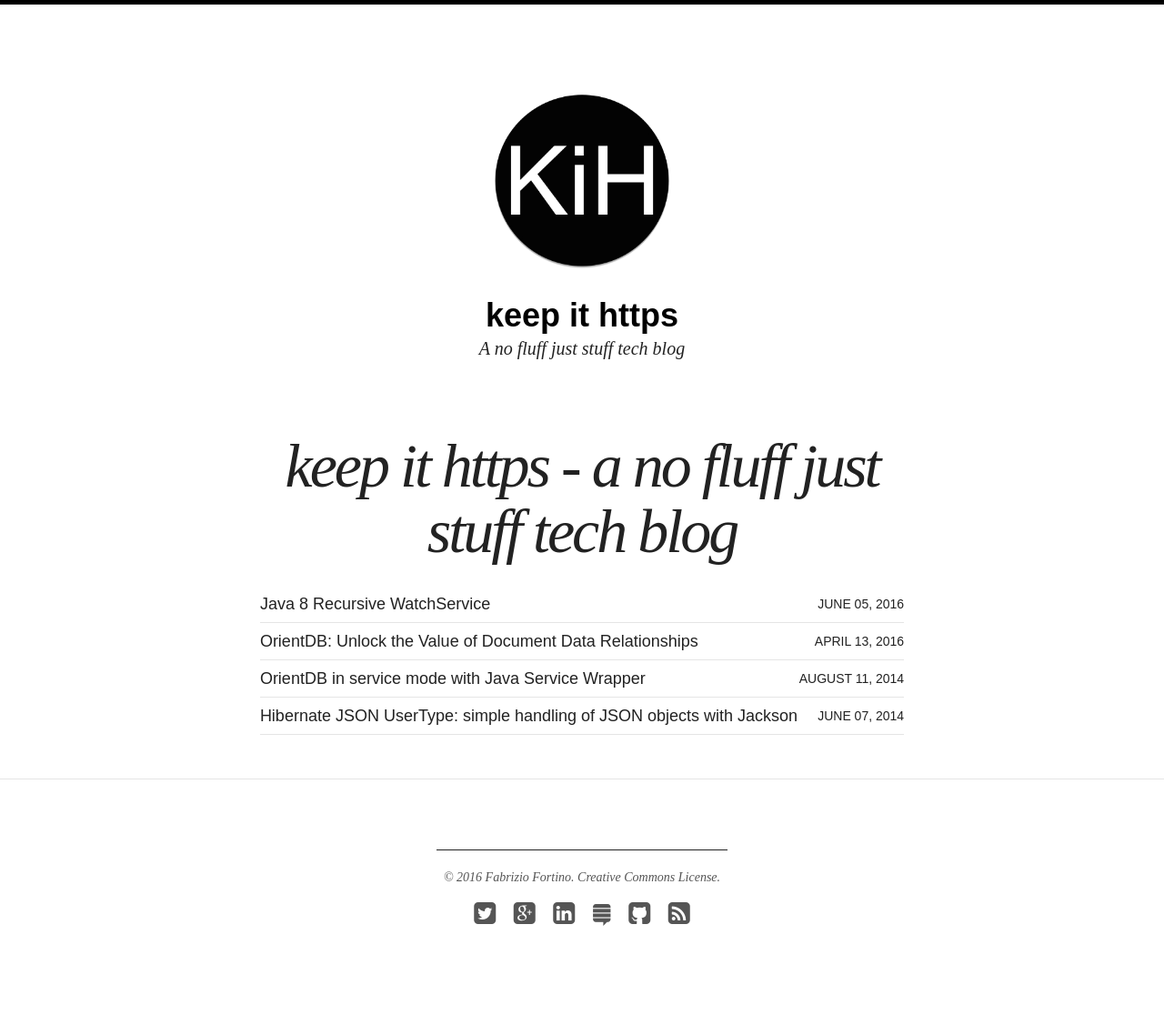
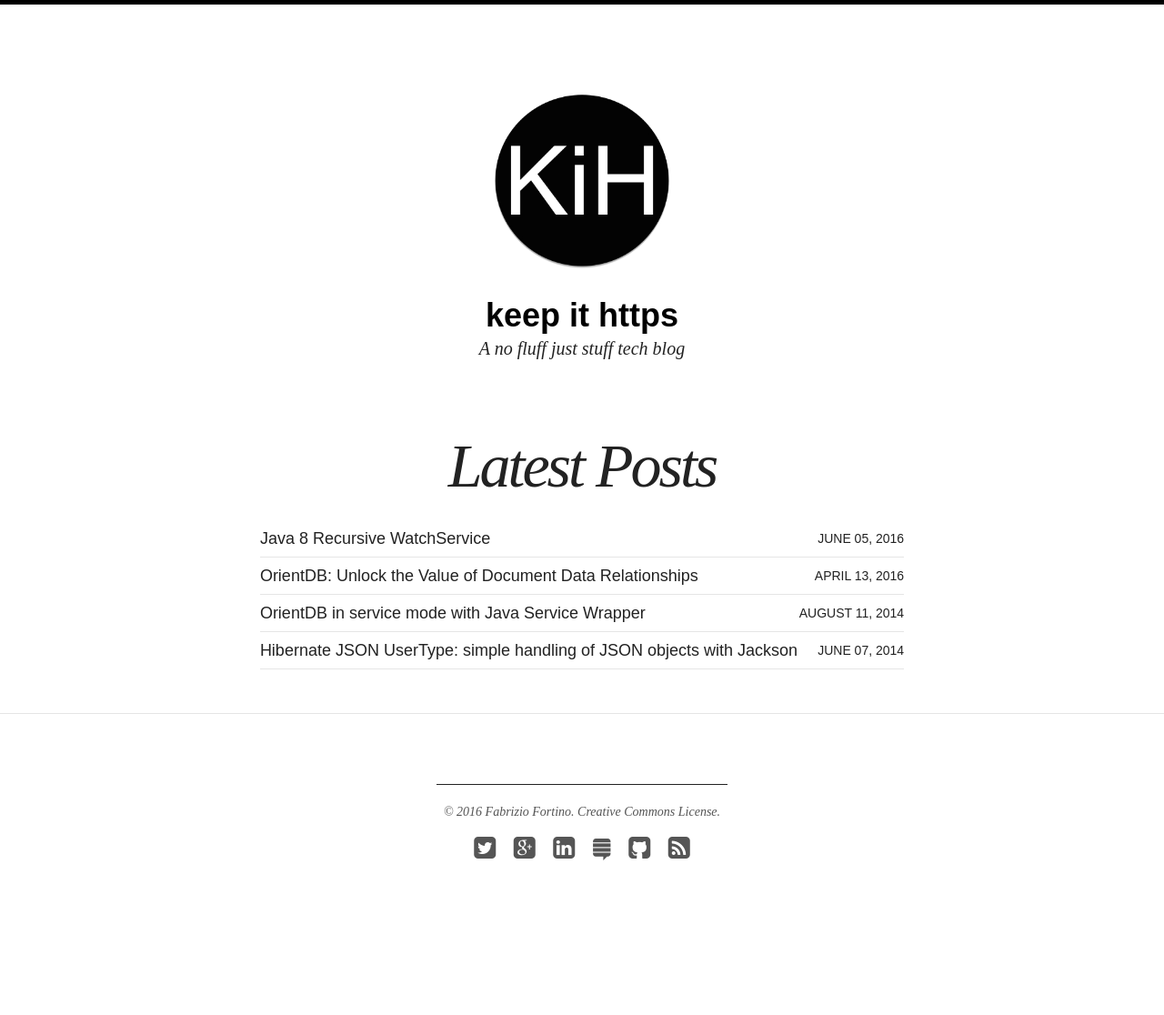
Before and after one commit to fabriziofortino/fabriziofortino.github.io, a Jekyll site: the page built from index.html, in a window 1280 px wide. Shown: the whole page at 91% size. Built offline with Jekyll 4.4.1, drawn with Linux system fonts in a browser that asks for light colours; nearby versions of some CDN libraries; after the commit the page ends 1044 px from its top, so only the background shows below that.

Commit message:
Update index.html

```diff
--- a/index.html
+++ b/index.html
@@ -1,6 +1,6 @@
 ---
 layout: page
-title: keep it https - a no fluff just stuff tech blog
+title: Latest Posts
 excerpt: "Fabrizio Fortino's Tech Blog"
 search_omit: true
 ---
```
